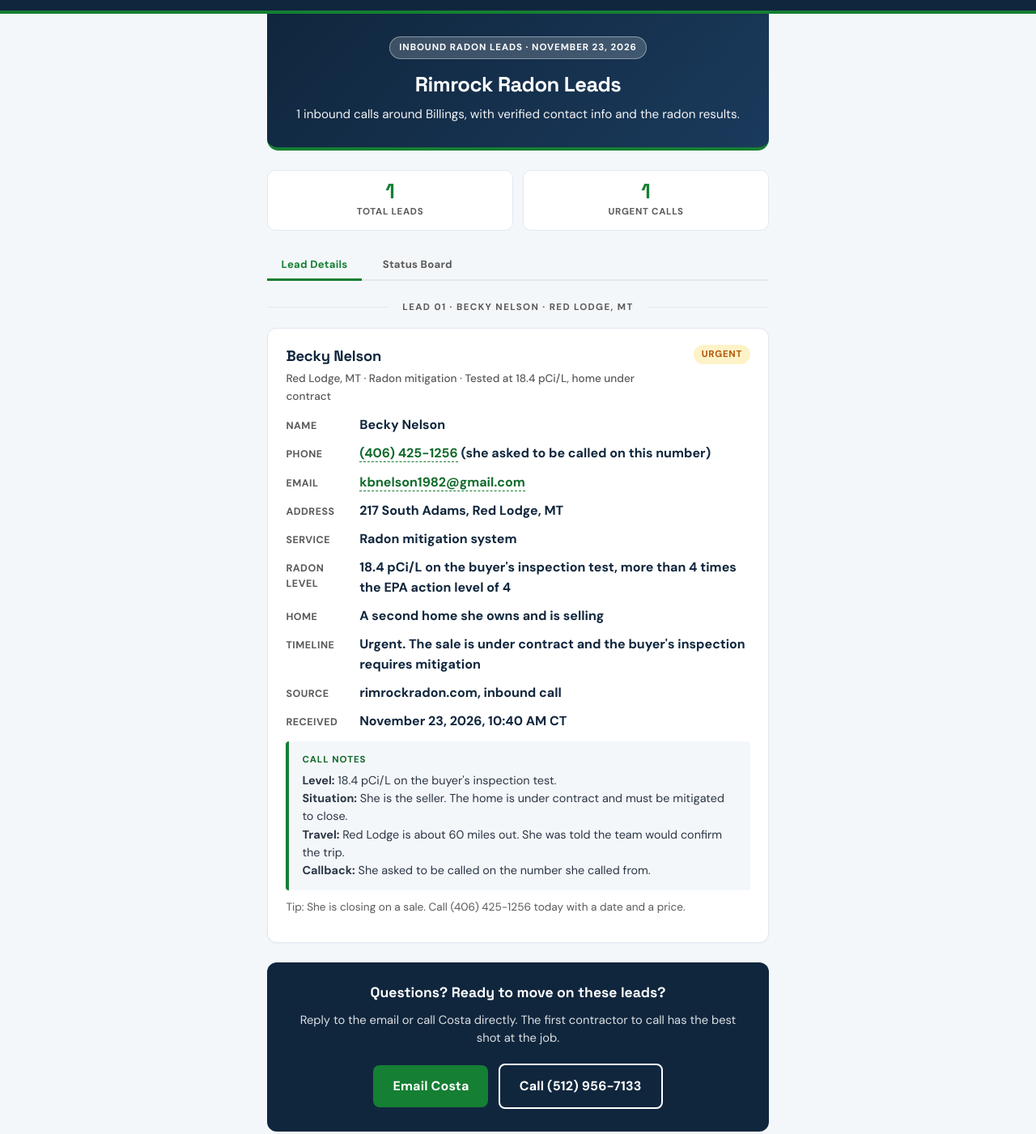
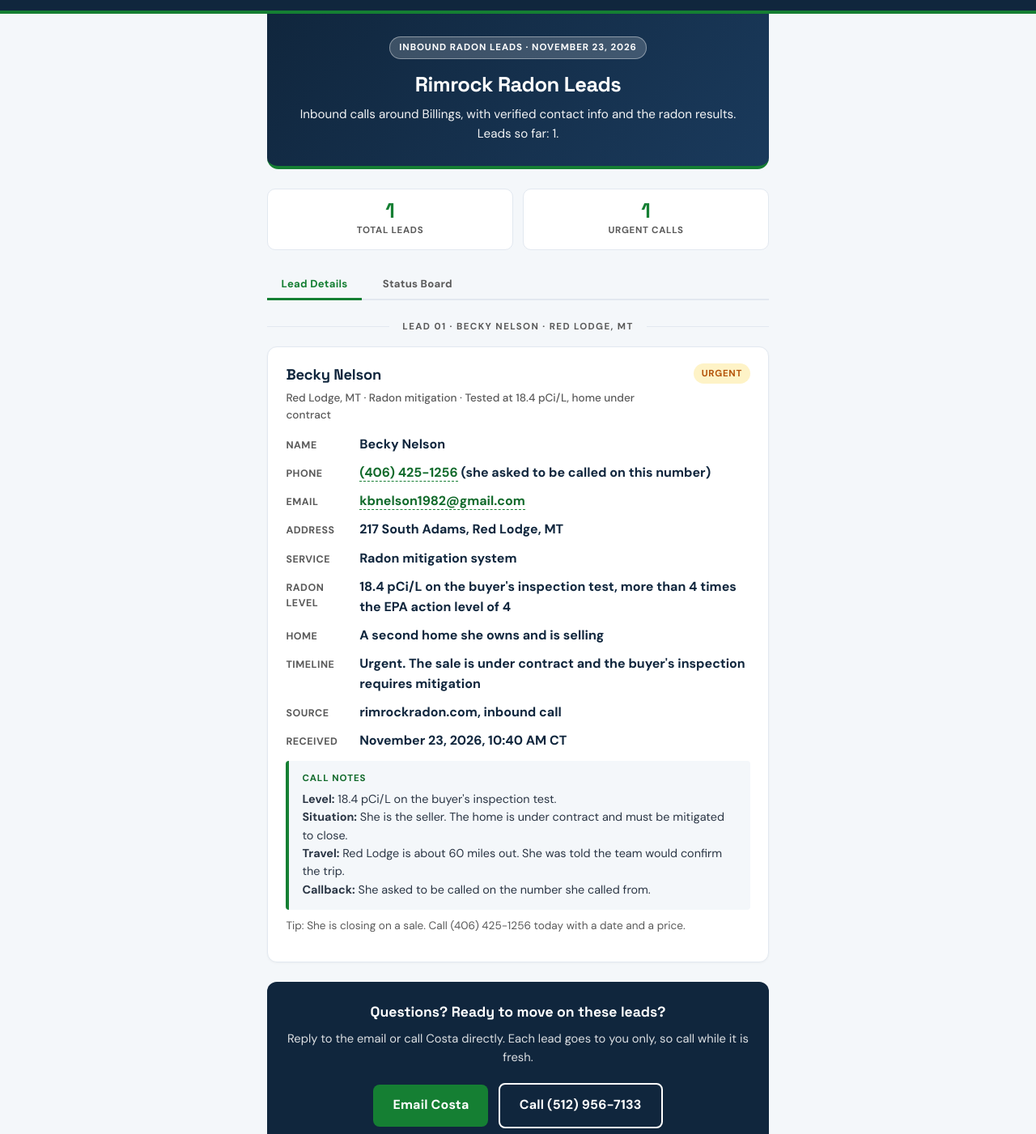
Before and after one commit to deme-cyber11/billings-radon-mitigation, a plain HTML site: page leads/certified-radon-services/index.html in a window 1280 px wide. Shown: the part 69-1470 px from the top of the page at 81% size. Drawn offline with Linux system fonts and the light colour scheme; no server answers.

Commit message:
lead packet: certified-radon-services copy fix (lead count wording, exclusive CTA)

```diff
--- a/leads/certified-radon-services/index.html
+++ b/leads/certified-radon-services/index.html
@@ -473,7 +473,7 @@ h1, h2, h3, .lead-title, .summary-stat .val { font-family: 'Space Grotesk', 'Seg
 <div class="hero">
   <span class="badge">Inbound radon leads · November 23, 2026</span>
   <h2>Rimrock Radon Leads</h2>
-  <p><span id="stat-intro">1</span> inbound calls around Billings, with verified contact info and the radon results.</p>
+  <p>Inbound calls around Billings, with verified contact info and the radon results. Leads so far: <span id="stat-intro">1</span>.</p>
 </div>
 
 <div class="summary-row">
@@ -548,7 +548,7 @@ h1, h2, h3, .lead-title, .summary-stat .val { font-family: 'Space Grotesk', 'Seg
 
 <div class="cta-card">
   <h3>Questions? Ready to move on these leads?</h3>
-  <p>Reply to the email or call Costa directly. The first contractor to call has the best shot at the job.</p>
+  <p>Reply to the email or call Costa directly. Each lead goes to you only, so call while it is fresh.</p>
   <a href="mailto:contact@irontigerdigital.com?subject=Rimrock%20Radon%20Leads%20-%20Lead%20Packet&body=Hi%20Costa%2C%20I%27d%20like%20to%20follow%20up%20on%20the%20lead%20packet." class="cta-btn">Email Costa</a>
   <a href="tel:+15129567133" class="cta-btn secondary">Call (512) 956-7133</a>
 </div>
```
